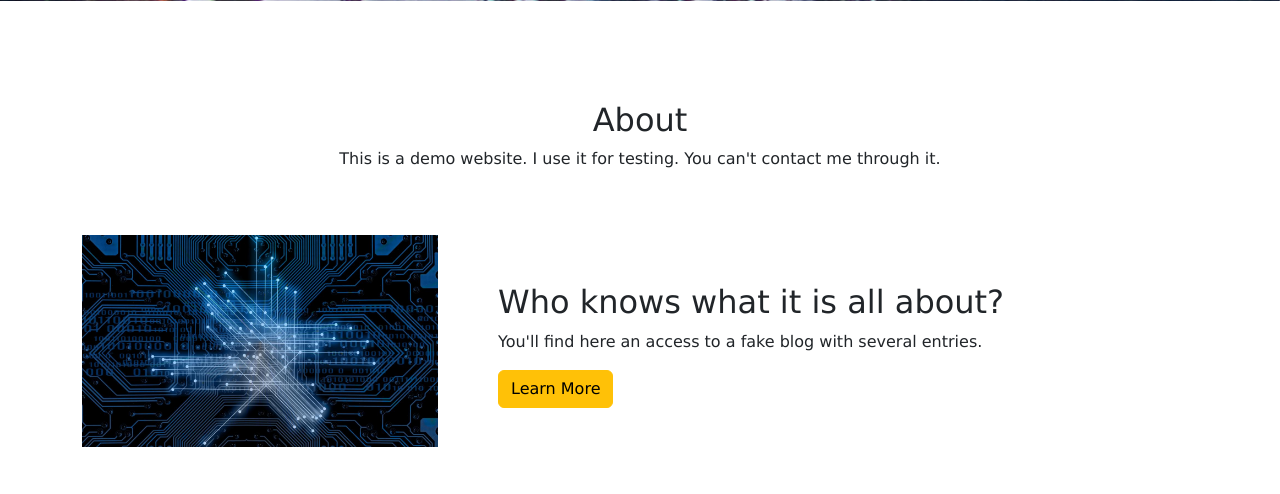
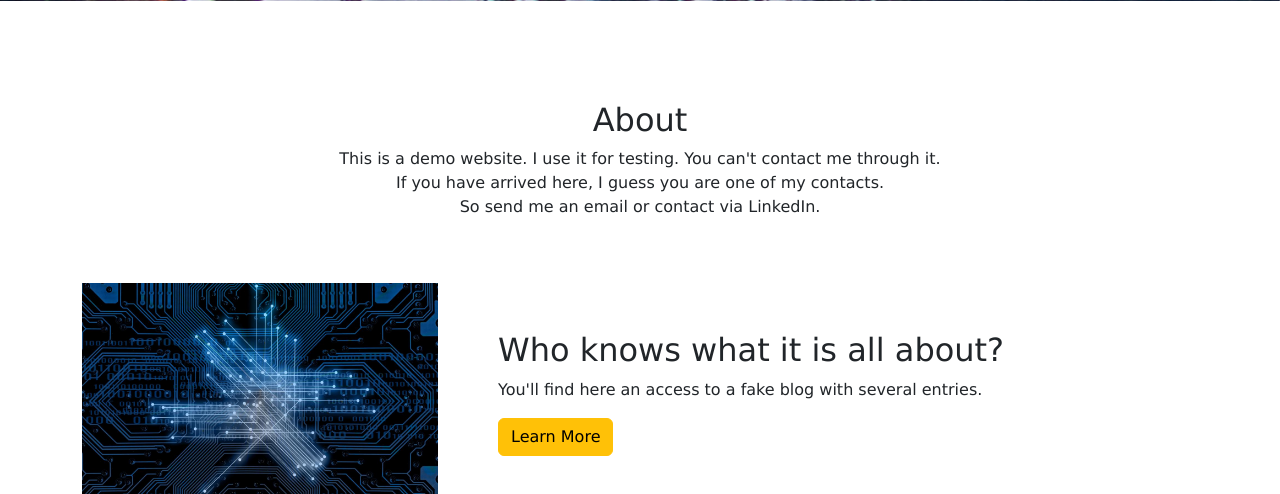
Before and after one commit to mikweeh/Django4_myweb_project, a Django app: page / in a window 1280 px wide. Shown: the part 799-1293 px from the top of the page. Run offline with Django 4.2, Linux system fonts and the light colour scheme.

Commit message:
Small changes in the text

```diff
--- a/portfolio/templates/home.html
+++ b/portfolio/templates/home.html
@@ -59,7 +59,9 @@
         <div class="col-md-12">
           <div class="section-header text-center pb-5">
             <h2>About</h2>
-            <p>This is a demo website. I use it for testing. You can't contact me through it.</p>
+            <p>This is a demo website. I use it for testing. You can't contact me through it.<br>
+               If you have arrived here, I guess you are one of my contacts.<br>
+               So send me an email or contact via LinkedIn.</p>
           </div>
         </div>
       </div>
```
